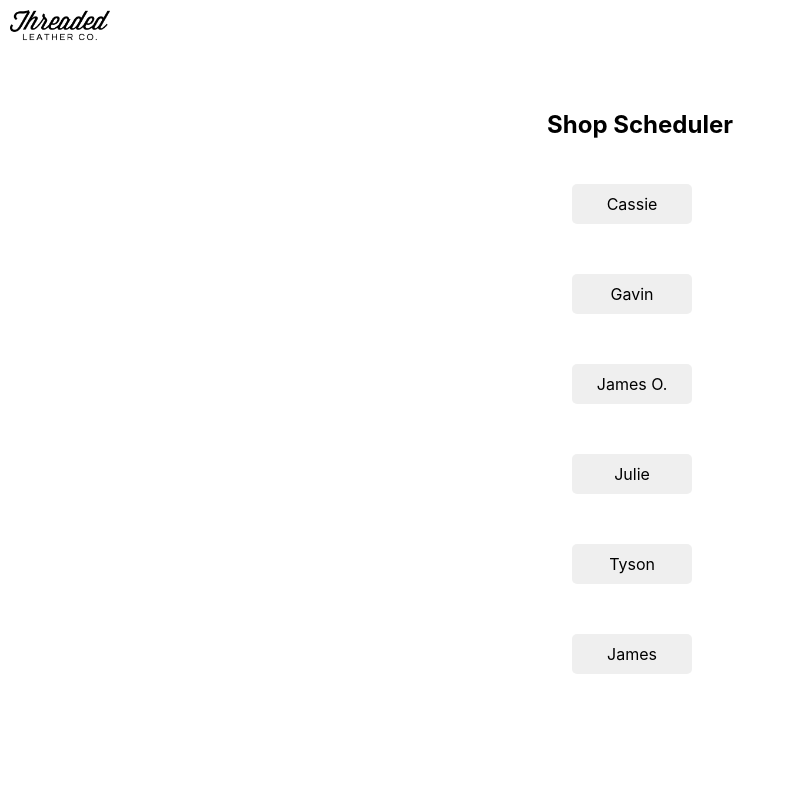
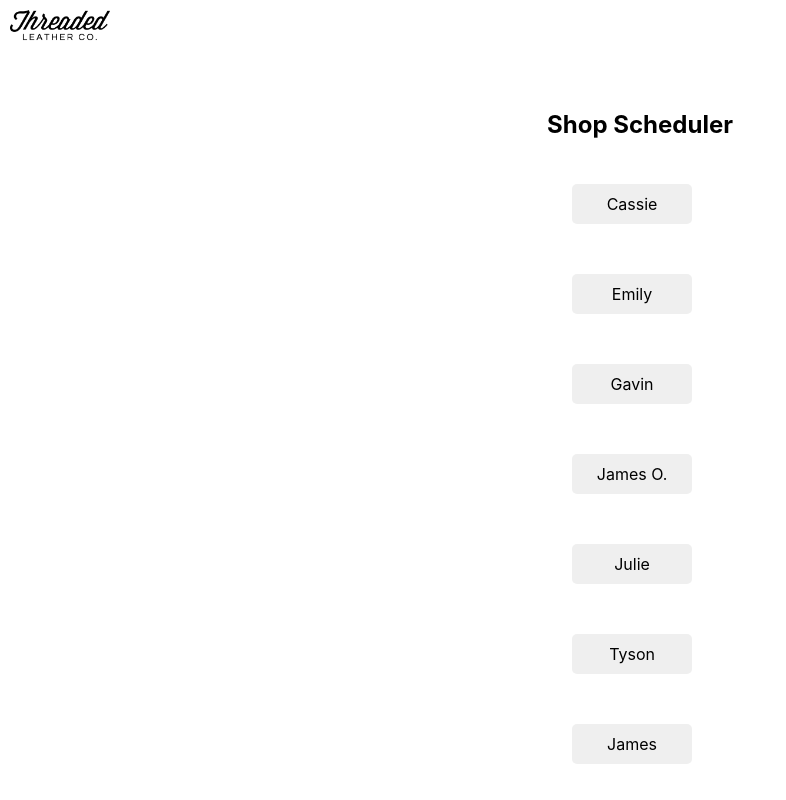
Before and after one commit to jcwheatley/shop-schedule, a React (Create React App) app: page / in a window 1280 px wide. Shown: the whole page, without its empty margins (0-786 px from the left). Built offline with nearby package versions, Linux system fonts and the light colour scheme; no server answers.

Commit message:
add emily

```diff
--- a/src/Components/Home.css
+++ b/src/Components/Home.css
@@ -122,6 +122,16 @@
     width: 100px;
 }
 
+.Emily {
+    border: none;
+    background-color: #b1000f;
+    color: white;
+    font-size: 18px;
+    font-weight: bold;
+    height: 55px;
+    width: 100px;
+}
+
 .James {
     border: none;
     background-color: #b1c0bc;
--- a/src/Components/Home.js
+++ b/src/Components/Home.js
@@ -234,6 +234,11 @@
                         <a href="https://docs.google.com/spreadsheets/d/1kJ5IbMF_hrGtPe80yVeRO1Rq2zJHoode9il_u4dfpkQ/edit?usp=sharing">Link to Timesheet</a>
                     </div>
                 }
+                {this.props.employee === "Emily" &&
+                    <div className='timesheet-link'>
+                        <a href="https://docs.google.com/spreadsheets/d/1WuuY8QGZLoehRlaFkR0E8vJ8bcl36e4dxjCk8kYaoaM/edit?usp=sharing">Link to Timesheet</a>
+                    </div>
+                }
                 {this.props.employee === "Julie" &&
                     <div className='timesheet-link'>
                         <a href="https://docs.google.com/spreadsheets/d/1Dw3sn-P6GFbTU8G0Wez8HKDibdqWvtT_ORZIECme4sU/edit?usp=sharing">Link to Timesheet</a>
--- a/src/Components/Landing.js
+++ b/src/Components/Landing.js
@@ -30,6 +30,11 @@
         const cassie = {
             pathname: "/schedule",
             state: { employee: "Cassie"}
+        }
+
+        const emily = {
+            pathname: "/schedule",
+            state: { employee: "Emily"}
         }
 
         const julie = {
@@ -69,6 +74,9 @@
                         <Link to={cassie}>
                             Cassie
                         </Link>
+                        <Link to={emily}>
+                            Emily
+                        </Link>
                         <Link to={gavin}>
                             Gavin
                         </Link>
```
